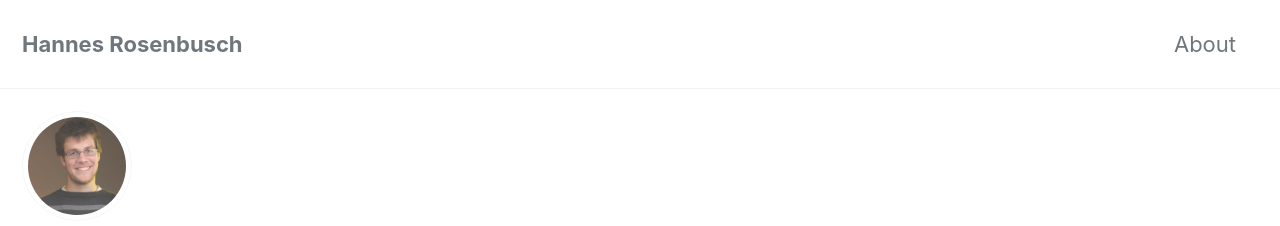
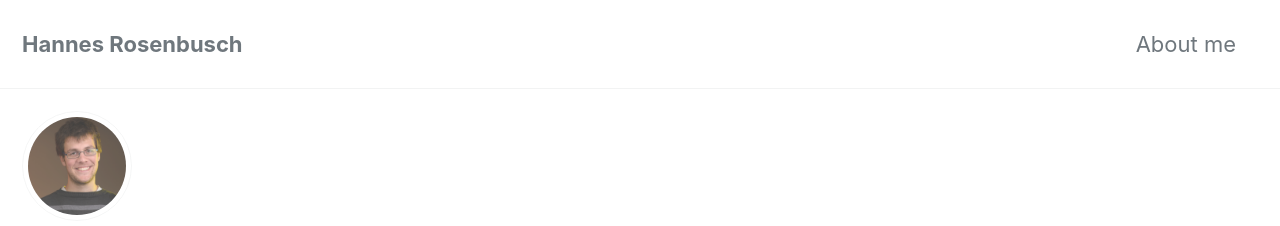
Before and after one commit to hannesrosenbusch/hannesrosenbusch.github.io, a Jekyll site: the page built from index.html, in a window 1280 px wide and 900 px high. Shown: the top 226 px of the window. Built offline with Jekyll 4.4.1, drawn with Linux system fonts in a browser that asks for light colours; cached includes are drawn as plain includes; nearby versions of some CDN libraries; the list of posts is cut into pages by our own code.

```diff
--- a/_data/navigation.yml
+++ b/_data/navigation.yml
@@ -1,6 +1,6 @@
 # main links
 main:
-  - title: "About"
+  - title: "About me"
     url: /about/
   # - title: "About"
   #   url: https://mmistakes.github.io/minimal-mistakes/about/
```
Also changed, not shown: _pages/about.md (+2 -1 lines).
